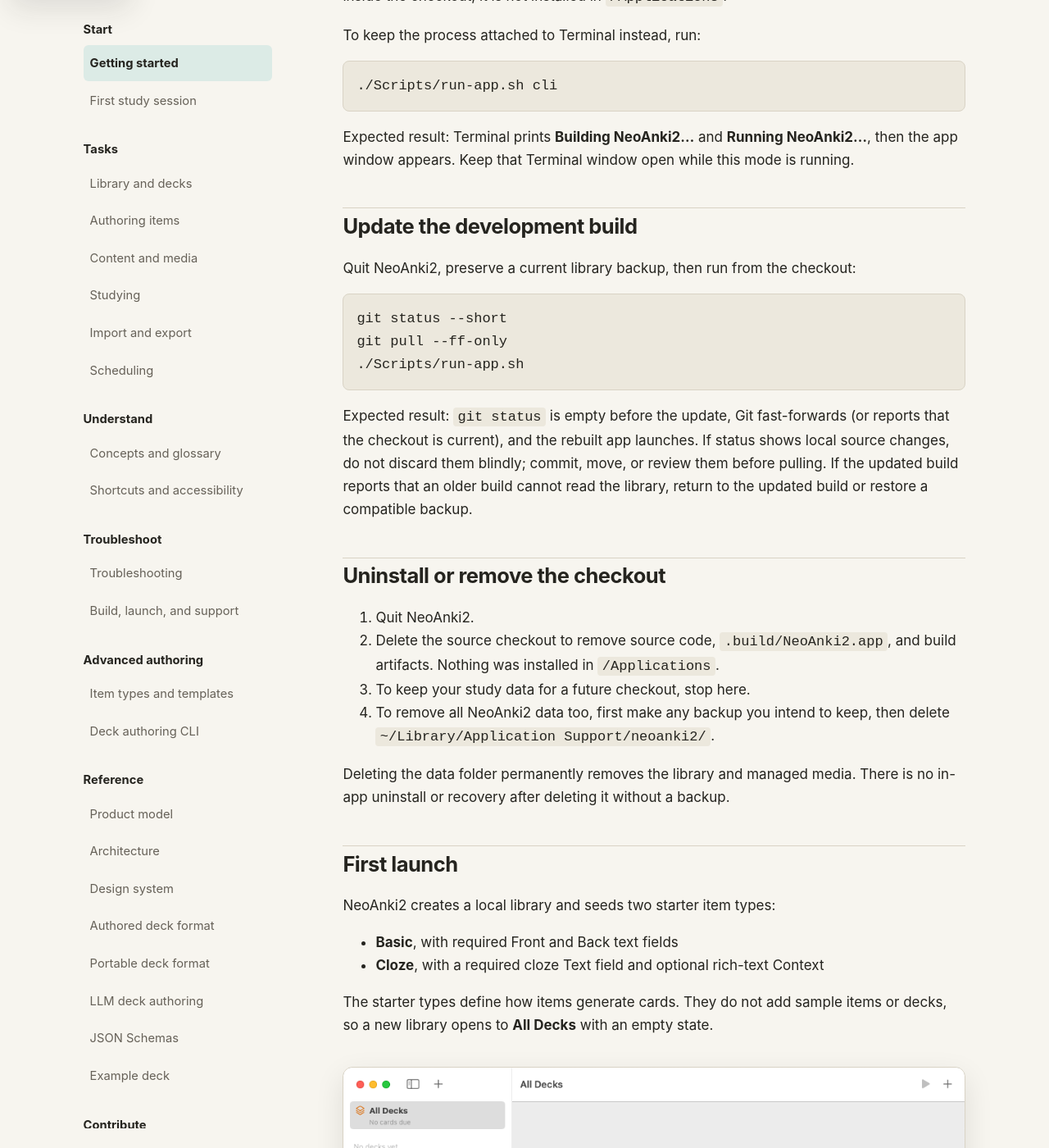
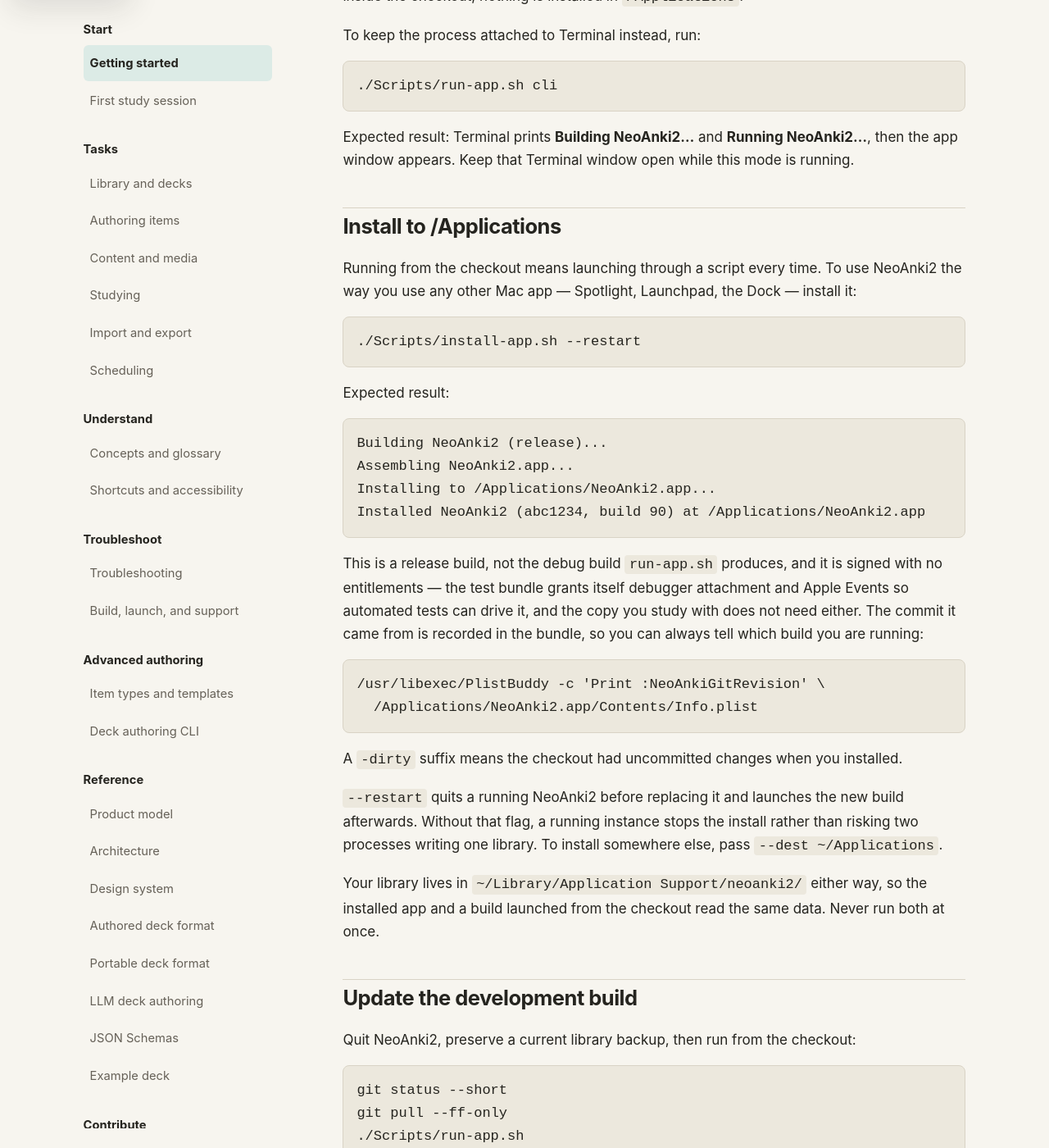
Before and after one commit to neoanki2/neoanki2, a Jekyll site: the page built from docs/user/getting-started.md, in a window 1280 px wide and 1400 px high, scrolled down 2047 px. Shown: the whole window at 82% size. Built offline with Jekyll 4.4.1, drawn with Linux system fonts in a browser that asks for light colours; some of the changed text lies outside the part shown.

Commit message:
Install NeoAnki2 into /Applications from a release build.
Running from the checkout meant launching through a script every time, and the
only bundle anyone had lying around was the UI-test one — which grants itself
debugger attachment and Apple Events so XCUITest can drive it. That is the wrong
thing to point at a real library, and it was what ended up installed.

install-app.sh builds release, signs with no entitlements, and stamps the commit
into the bundle so two local installs a month apart are distinguishable. It
refuses to replace a running instance unless asked to restart it, since two
processes writing one SQLite library corrupt it.

Info.plist moves to Packaging/ because installing should not read its bundle
metadata out of a test fixture directory. The entitlements stay under UITests/,
where they belong.

Co-authored-by: Cursor <cursoragent@cursor.com>

````diff
--- a/docs/user/getting-started.md
+++ b/docs/user/getting-started.md
@@ -87,6 +87,47 @@ To keep the process attached to Terminal instead, run:
 Expected result: Terminal prints **Building NeoAnki2...** and **Running
 NeoAnki2...**, then the app window appears. Keep that Terminal window open
 while this mode is running.
+
+## Install to /Applications
+
+Running from the checkout means launching through a script every time. To use
+NeoAnki2 the way you use any other Mac app — Spotlight, Launchpad, the Dock —
+install it:
+
+```bash
+./Scripts/install-app.sh --restart
+```
+
+Expected result:
+
+```text
+Building NeoAnki2 (release)...
+Assembling NeoAnki2.app...
+Installing to /Applications/NeoAnki2.app...
+Installed NeoAnki2 (abc1234, build 90) at /Applications/NeoAnki2.app
+```
+
+This is a release build, not the debug build `run-app.sh` produces, and it is
+signed with no entitlements — the test bundle grants itself debugger attachment
+and Apple Events so automated tests can drive it, and the copy you study with
+does not need either. The commit it came from is recorded in the bundle, so you
+can always tell which build you are running:
+
+```bash
+/usr/libexec/PlistBuddy -c 'Print :NeoAnkiGitRevision' \
+  /Applications/NeoAnki2.app/Contents/Info.plist
+```
+
+A `-dirty` suffix means the checkout had uncommitted changes when you installed.
+
+`--restart` quits a running NeoAnki2 before replacing it and launches the new
+build afterwards. Without that flag, a running instance stops the install rather
+than risking two processes writing one library. To install somewhere else, pass
+`--dest ~/Applications`.
+
+Your library lives in `~/Library/Application Support/neoanki2/` either way, so
+the installed app and a build launched from the checkout read the same data.
+Never run both at once.
 
 ## Update the development build
 
@@ -104,13 +145,18 @@ shows local source changes, do not discard them blindly; commit, move, or review
 them before pulling. If the updated build reports that an older build cannot
 read the library, return to the updated build or restore a compatible backup.
 
+If you installed to `/Applications`, substitute `./Scripts/install-app.sh
+--restart` for `./Scripts/run-app.sh` in that sequence. Pulling new source does
+not change the installed app until you install again.
+
 ## Uninstall or remove the checkout
 
 1. Quit NeoAnki2.
 2. Delete the source checkout to remove source code, `.build/NeoAnki2.app`, and
-   build artifacts. Nothing was installed in `/Applications`.
-3. To keep your study data for a future checkout, stop here.
-4. To remove all NeoAnki2 data too, first make any backup you intend to keep,
+   build artifacts.
+3. If you installed to `/Applications`, drag `NeoAnki2.app` to the Trash as well.
+4. To keep your study data for a future checkout, stop here.
+5. To remove all NeoAnki2 data too, first make any backup you intend to keep,
    then delete `~/Library/Application Support/neoanki2/`.
 
 Deleting the data folder permanently removes the library and managed media.
````
Also changed, not shown: other parts of docs/user/getting-started.md (+1 -1 lines), README.md, 4 other files.
